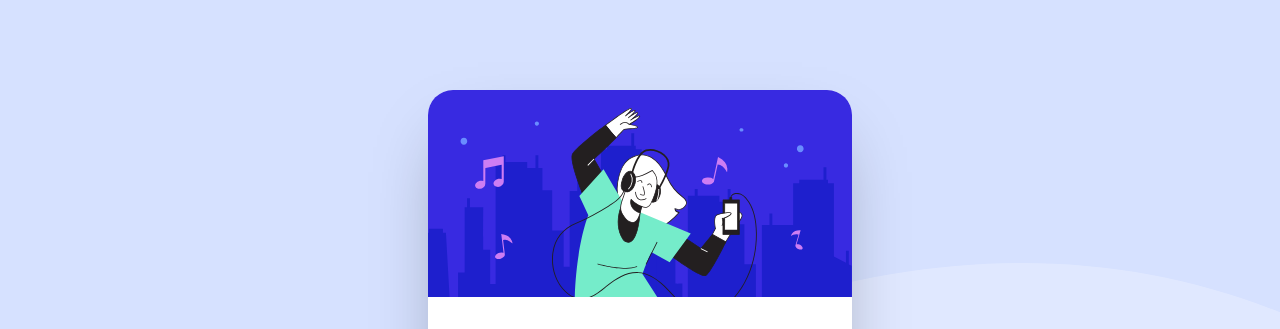
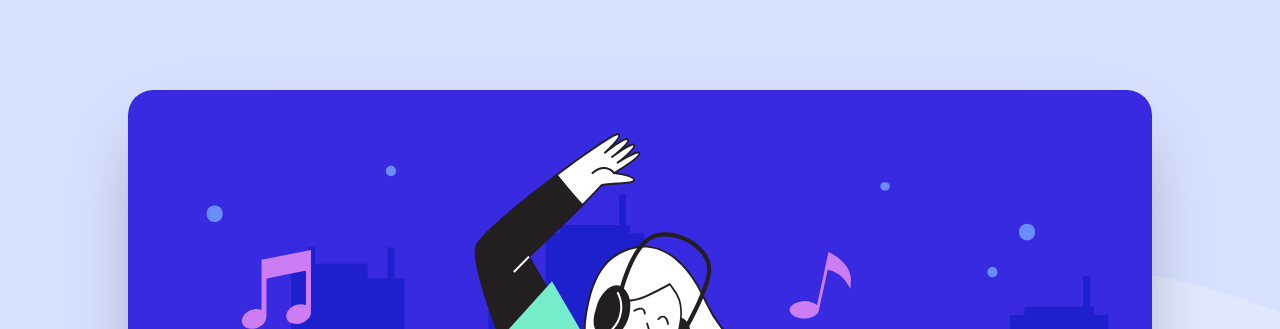
Before and after one commit to aadirajuthup/order-summary-component, a plain HTML site: page index.html in a window 1280 px wide. Shown: the top 329 px of the page. Drawn offline with Linux system fonts and the light colour scheme.

Commit message:
Adjusted box width to suite small displays

```diff
--- a/style.css
+++ b/style.css
@@ -10,7 +10,7 @@ body {
 
 .card {
     display: block;
-    width: 33.12%;
+    width: 80%;
     padding-bottom: 2.5%;
     margin: 7% auto;
     background: white;
```
